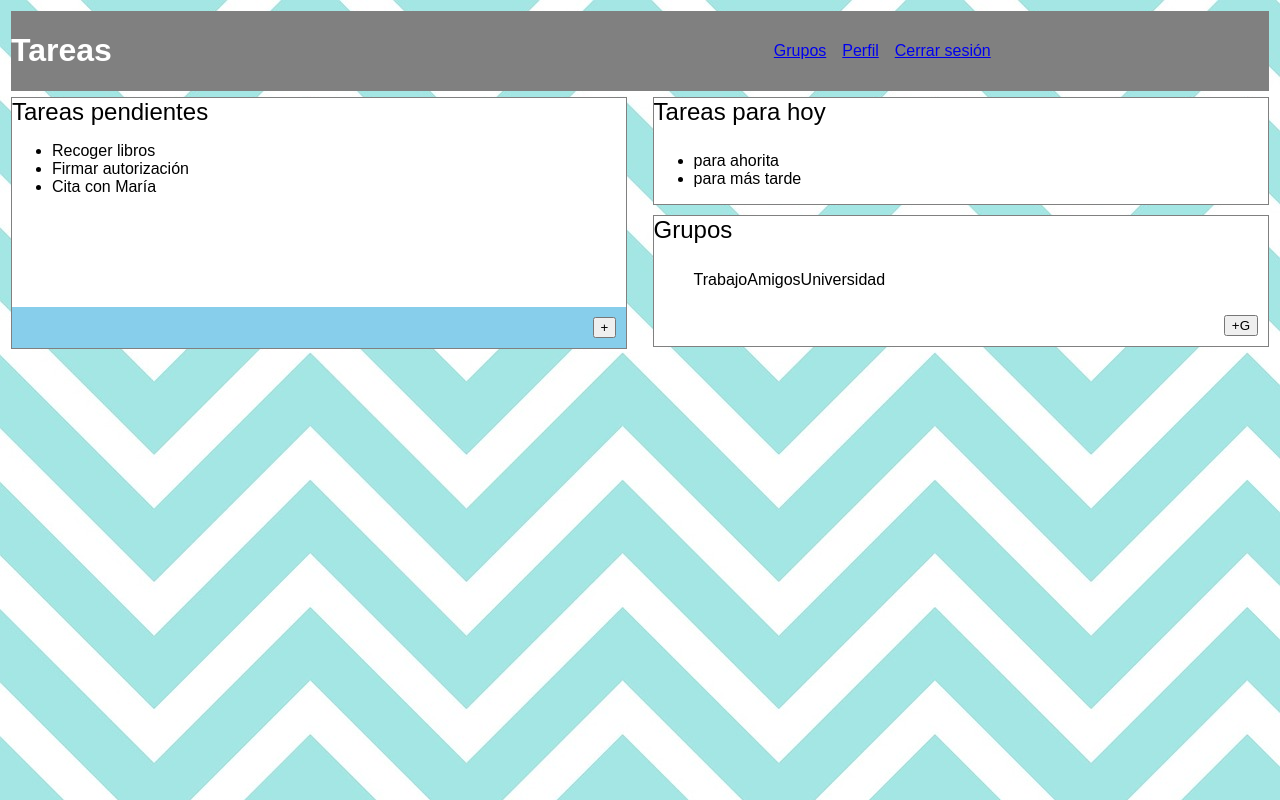
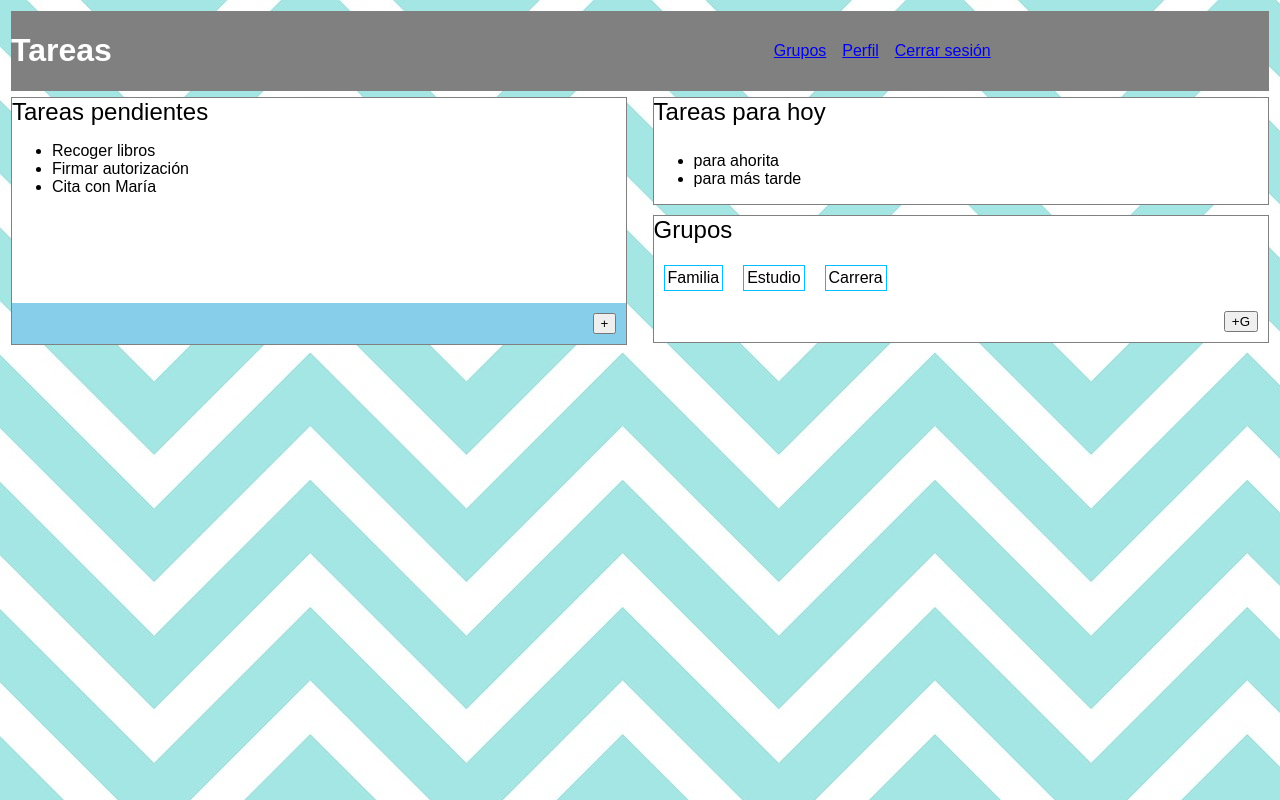
Before and after one commit to mpaulaacosta/nextu-angular2-ejercicio-componentes-y-directivas, an Angular app in the folder tareas/: page / in a window 1280 px wide. Built offline with nearby package versions, Linux system fonts and the light colour scheme.

Commit message:
Resaltado en HOVER de cada grupo.

```diff
--- a/tareas/src/app/i-tareas-grupos/i-tareas-grupos.component.css
+++ b/tareas/src/app/i-tareas-grupos/i-tareas-grupos.component.css
@@ -1,7 +1,19 @@
-.cuerpo-i-tareas-grupos ul {
-  list-style: none;
+.contenedor-i-tareas-grupos {
+  display: flex;
+  flex-direction: column;
 }
 
-.cuerpo-i-tareas-grupos ul li {
-  display: inline;
+.cuerpo-i-tareas-grupos {
+  display: flex;
+  flex-wrap: wrap;
 }
+
+.item-grupo {
+  padding: 3px;
+  border: 1px solid deepskyblue;
+  margin: 10px;
+}
+
+.resaltado {
+  background-color: deepskyblue;
+}
--- a/tareas/src/app/i-tareas-grupos/i-tareas-grupos.component.html
+++ b/tareas/src/app/i-tareas-grupos/i-tareas-grupos.component.html
@@ -1,13 +1,19 @@
+<div class="contenedor-i-tareas-grupos">
+
   <div class="titulo-i-tareas">Grupos</div>
 
   <div class="cuerpo-i-tareas-grupos">
-  <ul>
-    <li>Trabajo</li>
-    <li>Amigos</li>
-    <li>Universidad</li>
-  </ul>
+    <div class="item-grupo" *ngFor="let item of listaGrupos">
+      <div [ngClass]="{resaltado: item.resaltado}"
+       (mouseenter)="onHoverGroupIn(item)"
+       (mouseleave)="onHoverGroupOut(item)">
+        {{item.nombre}}
+      </div>
+    </div>
   </div>
 
   <div class="pie-i-tareas-grupos">
     <input type="submit" name="adicionarGrupo" value="+G">
   </div>
+
+</div>
--- a/tareas/src/app/i-tareas-grupos/i-tareas-grupos.component.ts
+++ b/tareas/src/app/i-tareas-grupos/i-tareas-grupos.component.ts
@@ -12,4 +12,17 @@ export class ITareasGruposComponent implements OnInit {
   ngOnInit() {
   }
 
+  listaGrupos = [
+    {nombre: "Familia", resaltado: false},
+    {nombre: "Estudio", resaltado: false},
+    {nombre: "Carrera", resaltado: false}
+  ]
+
+  onHoverGroupIn(item) {
+    item.resaltado = true;
+  }
+  onHoverGroupOut(item) {
+    item.resaltado = false;
+  }
+
 }
```
Lines whose indentation alone changed are shown as unchanged.
